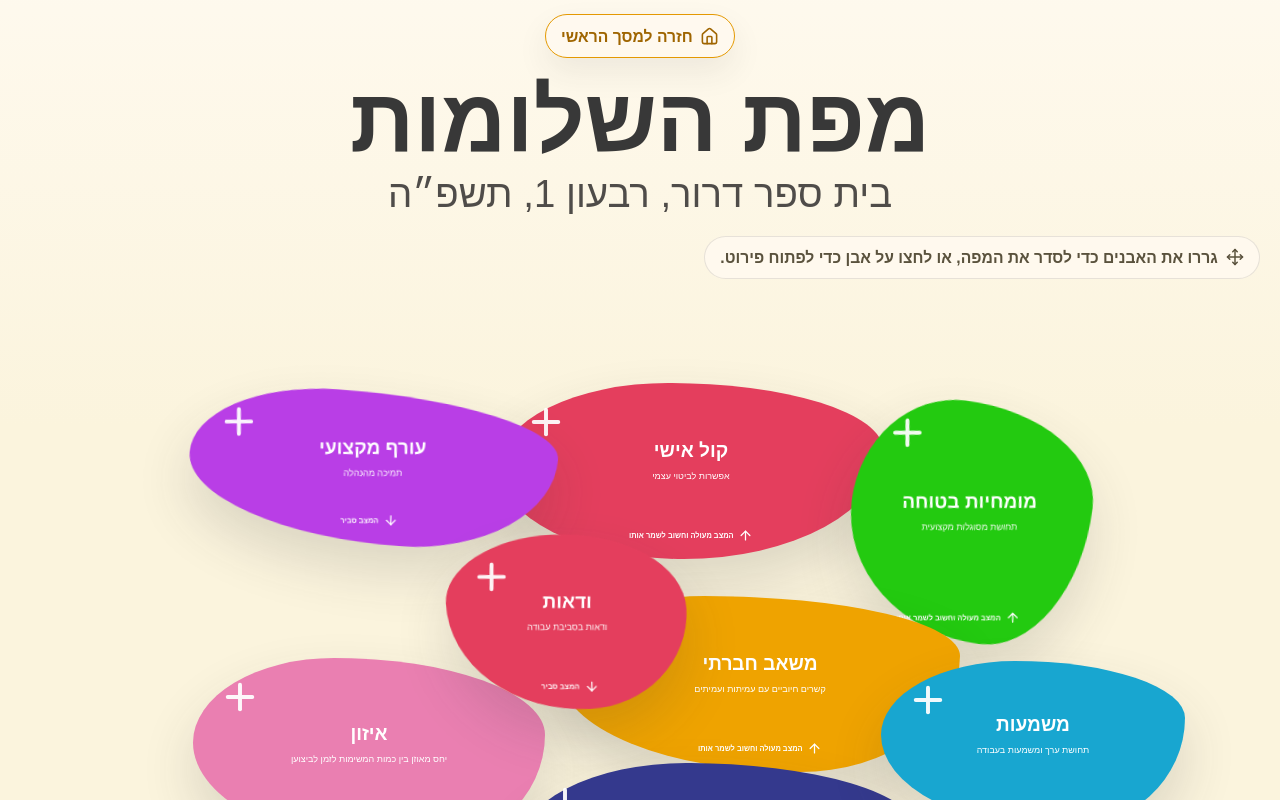
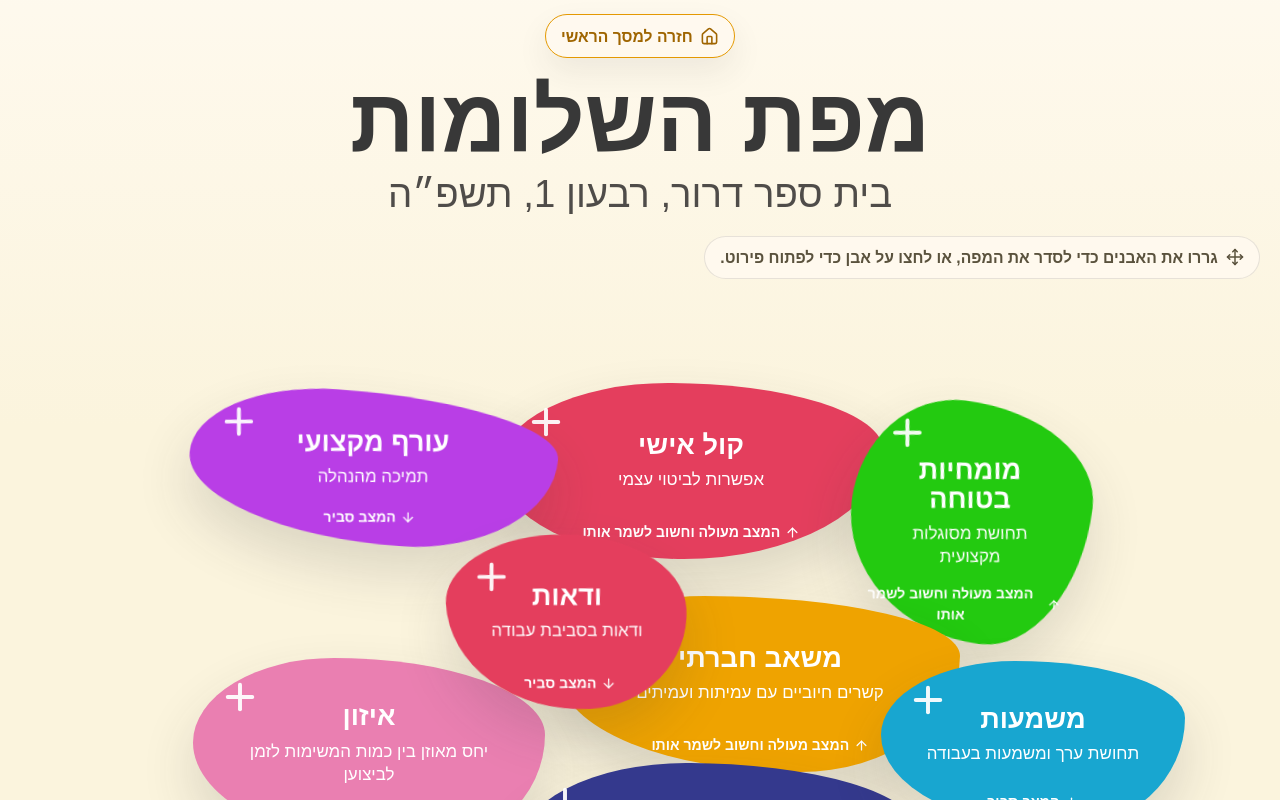
Before and after one commit to shteynu/shalomut-map-demo, a Next.js app: page /dashboard in a window 1280 px wide. Shown: the top 800 px of the page. Built offline with nearby package versions, Linux system fonts and the light colour scheme.

Commit message:
Revert "Feature: apply dynamic font shrink-to-fit to all stones and update styles to relative em values"
This reverts commit 289c11bbb7a618239ef3ecd66342c99d6a73c2a3.

```diff
--- a/src/app/globals.css
+++ b/src/app/globals.css
@@ -314,7 +314,7 @@ button:disabled {
 
 .metric-card strong {
   color: var(--navy);
-  font-size: 2.1em;
+  font-size: 2.1rem;
   line-height: 1;
 }
 
@@ -819,13 +819,13 @@ textarea {
 
 .survey-builder-metric-stone strong,
 .stone-page .metric-card strong {
-  font-size: clamp(2.3em, 4vw, 2.7em);
+  font-size: clamp(2.3rem, 4vw, 2.7rem);
   line-height: 1;
 }
 
 .survey-builder-metric-stone span,
 .stone-page .metric-card span {
-  font-size: 0.95em;
+  font-size: 0.95rem;
   margin-top: 0.35rem;
   font-weight: 700;
   line-height: 1.25;
@@ -834,7 +834,7 @@ textarea {
 .survey-builder-metric-stone small,
 .stone-page .metric-card small {
   color: rgba(255, 255, 255, 0.92);
-  font-size: 0.8em;
+  font-size: 0.8rem;
   margin-top: 0.25rem;
   line-height: 1.25;
 }
@@ -1560,7 +1560,7 @@ textarea {
 }
 
 .dashboard-map-blob-copy strong {
-  font-size: clamp(1.7em, 2vw, 2.25em);
+  font-size: clamp(1.7rem, 2vw, 2.25rem);
   font-weight: 800;
   line-height: 1.05;
 }
@@ -1568,7 +1568,7 @@ textarea {
 .dashboard-map-blob-copy span {
   display: block;
   margin-top: 0.55rem;
-  font-size: 1.06em;
+  font-size: 1.06rem;
   line-height: 1.38;
 }
 
@@ -1581,7 +1581,7 @@ textarea {
   align-items: center;
   justify-content: center;
   gap: 0.28rem;
-  font-size: 0.88em;
+  font-size: 0.88rem;
   font-weight: 700;
   text-align: center;
 }
@@ -1607,7 +1607,7 @@ textarea {
 
 .dashboard-single-blob-copy p {
   margin: 0;
-  font-size: clamp(1.05em, 1.35vw, 1.35em);
+  font-size: clamp(1.05rem, 1.35vw, 1.35rem);
   line-height: 1.68;
 }
 
@@ -1684,13 +1684,13 @@ textarea {
 }
 
 .dashboard-metric-blob strong {
-  font-size: clamp(3.2em, 6vw, 4.9em);
+  font-size: clamp(3.2rem, 6vw, 4.9rem);
   line-height: 1;
 }
 
 .dashboard-metric-blob p {
   margin: 0.8rem 0 0;
-  font-size: clamp(1em, 1.25vw, 1.25em);
+  font-size: clamp(1rem, 1.25vw, 1.25rem);
   line-height: 1.5;
 }
 
@@ -1724,13 +1724,13 @@ textarea {
 
 .dashboard-recommendation-blob h2 {
   margin: 0 0 0.8rem;
-  font-size: clamp(1.3em, 1.75vw, 1.95em);
+  font-size: clamp(1.3rem, 1.75vw, 1.95rem);
   line-height: 1.24;
 }
 
 .dashboard-recommendation-blob p {
   margin: 0;
-  font-size: clamp(0.92em, 1vw, 1.12em);
+  font-size: clamp(0.92rem, 1vw, 1.12rem);
   line-height: 1.5;
 }
 
--- a/src/components/app-shell.tsx
+++ b/src/components/app-shell.tsx
@@ -4,7 +4,6 @@ import Link from "next/link";
 import { usePathname } from "next/navigation";
 import type { ReactNode } from "react";
 import { Activity, ClipboardList, Home, Map, Send } from "lucide-react";
-import { useBlobFit } from "@/lib/use-blob-fit";
 
 const navItems = [
   { href: "/", label: "מרכז ניהול", icon: Home },
@@ -78,14 +77,11 @@ type MetricCardProps = {
 };
 
 export function MetricCard({ value, label, helper, className = "" }: MetricCardProps) {
-  const { containerRef, contentRef } = useBlobFit([value, label, helper]);
   return (
-    <article ref={containerRef as any} className={`metric-card ${className}`.trim()}>
-      <div ref={contentRef as any} style={{ display: "flex", flexDirection: "column", alignItems: "center", justifyContent: "center", width: "100%", height: "100%" }}>
-        <strong>{value}</strong>
-        <span>{label}</span>
-        <small>{helper}</small>
-      </div>
+    <article className={`metric-card ${className}`.trim()}>
+      <strong>{value}</strong>
+      <span>{label}</span>
+      <small>{helper}</small>
     </article>
   );
 }
--- a/src/components/dashboard-map-interactive.tsx
+++ b/src/components/dashboard-map-interactive.tsx
@@ -4,8 +4,7 @@ import type { CSSProperties, PointerEvent as ReactPointerEvent } from "react";
 import Link from "next/link";
 import { ArrowDown, ArrowUp, Plus } from "lucide-react";
 import { useCallback, useEffect, useMemo, useRef, useState } from "react";
-import { wellbeingDimensions, type WellbeingDimension } from "@/lib/demo-data";
-import { useBlobFit } from "@/lib/use-blob-fit";
+import { wellbeingDimensions } from "@/lib/demo-data";
 
 const DRAG_THRESHOLD = 6;
 const LAYOUT_STORAGE_KEY = "shalomut-map-stones-v2";
@@ -37,91 +36,6 @@ const zeroOffsets = wellbeingDimensions.reduce<StoneOffsetMap>((accumulator, dim
 
 function getDimensionHref(dimensionId: string) {
   return `/dashboard/${dimensionId}`;
-}
-
-function MapStone({
-  dimension,
-  offset,
-  draggingId,
-  onPointerDown,
-  onClick,
-  registerRef,
-}: {
-  dimension: WellbeingDimension;
-  offset: StoneOffset;
-  draggingId: string | null;
-  onPointerDown: (event: ReactPointerEvent<HTMLAnchorElement>) => void;
-  onClick: (event: React.MouseEvent<HTMLAnchorElement>) => void;
-  registerRef: (node: HTMLAnchorElement | null) => void;
-}) {
-  const { containerRef, contentRef } = useBlobFit([dimension.conceptLabel, dimension.subtitle, dimension.conceptStatusText]);
-
-  const setRefs = useCallback(
-    (node: HTMLAnchorElement | null) => {
-      containerRef.current = node;
-      registerRef(node);
-    },
-    [containerRef, registerRef],
-  );
-
-  const DirectionIcon = dimension.conceptStatusDirection === "up" ? ArrowUp : ArrowDown;
-  const dragX = offset.x;
-  const dragY = offset.y;
-
-  return (
-    <Link
-      ref={setRefs}
-      href={getDimensionHref(dimension.id)}
-      className={`dashboard-map-blob${draggingId === dimension.id ? " is-dragging" : ""}`}
-      style={
-        {
-          "--blob-rotate": `${dimension.conceptPosition.rotate}deg`,
-          "--blob-counter-rotate": `${dimension.conceptPosition.rotate * -1}deg`,
-          "--drag-x": `${dragX}px`,
-          "--drag-y": `${dragY}px`,
-          top: dimension.conceptPosition.top,
-          right: dimension.conceptPosition.right,
-          width: dimension.conceptPosition.width,
-          height: dimension.conceptPosition.height,
-          borderRadius: dimension.conceptPosition.radius,
-          backgroundColor: dimension.conceptColor,
-          zIndex: draggingId === dimension.id ? 20 : undefined,
-        } as CSSProperties
-      }
-      data-drag-x={Math.round(dragX)}
-      data-drag-y={Math.round(dragY)}
-      aria-label={`${dimension.conceptLabel}: ${dimension.subtitle}`}
-      draggable={false}
-      onPointerDown={onPointerDown}
-      onClick={onClick}
-      onDragStart={(event) => event.preventDefault()}
-    >
-      <div
-        ref={contentRef as any}
-        style={{
-          display: "flex",
-          flexDirection: "column",
-          alignItems: "center",
-          justifyContent: "center",
-          width: "100%",
-          height: "100%",
-          position: "relative",
-        }}
-      >
-        <span className="dashboard-map-blob-plus" aria-hidden="true">
-          <Plus size={42} strokeWidth={2.25} />
-        </span>
-        <span className="dashboard-map-blob-copy">
-          <strong>{dimension.conceptLabel}</strong>
-          <span>{dimension.subtitle}</span>
-        </span>
-        <span className="dashboard-map-blob-status">
-          <DirectionIcon size={15} aria-hidden="true" />
-          {dimension.conceptStatusText}
-        </span>
-      </div>
-    </Link>
-  );
 }
 
 function clamp(value: number, min: number, max: number) {
@@ -319,18 +233,52 @@ export function DashboardMapInteractive() {
   return (
     <section ref={stageRef} className={stageClassName} aria-label="מפת השלומות לפי ממדים">
       {wellbeingDimensions.map((dimension) => {
+        const DirectionIcon = dimension.conceptStatusDirection === "up" ? ArrowUp : ArrowDown;
         const offset = offsets[dimension.id] ?? zeroOffsets[dimension.id];
+        const dragX = offset.x;
+        const dragY = offset.y;
 
         return (
-          <MapStone
+          <Link
             key={dimension.id}
-            dimension={dimension}
-            offset={offset}
-            draggingId={draggingId}
+            ref={registerStoneRef(dimension.id)}
+            href={getDimensionHref(dimension.id)}
+            className={`dashboard-map-blob${draggingId === dimension.id ? " is-dragging" : ""}`}
+            style={
+              {
+                "--blob-rotate": `${dimension.conceptPosition.rotate}deg`,
+                "--blob-counter-rotate": `${dimension.conceptPosition.rotate * -1}deg`,
+                "--drag-x": `${dragX}px`,
+                "--drag-y": `${dragY}px`,
+                top: dimension.conceptPosition.top,
+                right: dimension.conceptPosition.right,
+                width: dimension.conceptPosition.width,
+                height: dimension.conceptPosition.height,
+                borderRadius: dimension.conceptPosition.radius,
+                backgroundColor: dimension.conceptColor,
+                zIndex: draggingId === dimension.id ? 20 : undefined,
+              } as CSSProperties
+            }
+            data-drag-x={Math.round(dragX)}
+            data-drag-y={Math.round(dragY)}
+            aria-label={`${dimension.conceptLabel}: ${dimension.subtitle}`}
+            draggable={false}
             onPointerDown={handlePointerDown(dimension.id)}
             onClick={handleClick(dimension.id)}
-            registerRef={registerStoneRef(dimension.id)}
-          />
+            onDragStart={(event) => event.preventDefault()}
+          >
+            <span className="dashboard-map-blob-plus" aria-hidden="true">
+              <Plus size={42} strokeWidth={2.25} />
+            </span>
+            <span className="dashboard-map-blob-copy">
+              <strong>{dimension.conceptLabel}</strong>
+              <span>{dimension.subtitle}</span>
+            </span>
+            <span className="dashboard-map-blob-status">
+              <DirectionIcon size={15} aria-hidden="true" />
+              {dimension.conceptStatusText}
+            </span>
+          </Link>
         );
       })}
     </section>
--- a/src/components/dashboard-mock.tsx
+++ b/src/components/dashboard-mock.tsx
@@ -4,8 +4,57 @@ import Link from "next/link";
 import { useState, useEffect, useRef } from "react";
 import { BarChart3, ChevronLeft, House, Lightbulb, Move } from "lucide-react";
 import { DashboardMapInteractive } from "@/components/dashboard-map-interactive";
-import { useBlobFit } from "@/lib/use-blob-fit";
 import { activeRound, organization, type ResponseMetric, type WellbeingDimension } from "@/lib/demo-data";
+
+function useBlobFit(dependencies: any[]) {
+  const containerRef = useRef<HTMLDivElement | HTMLElement | null>(null);
+  const contentRef = useRef<HTMLDivElement | null>(null);
+
+  useEffect(() => {
+    const container = containerRef.current;
+    const content = contentRef.current;
+    if (!container || !content) return;
+
+    const adjust = () => {
+      content.style.fontSize = "1em";
+
+      const containerRect = container.getBoundingClientRect();
+      const contentRect = content.getBoundingClientRect();
+
+      const W = containerRect.width;
+      const H = containerRect.height;
+      const w = contentRect.width;
+      const h = contentRect.height;
+
+      if (W === 0 || H === 0 || w === 0 || h === 0) return;
+
+      const widthRatio = w / W;
+      const heightRatio = h / H;
+      const diagonalRatio = Math.sqrt(widthRatio * widthRatio + heightRatio * heightRatio);
+
+      const maxSafeW = W - 32;
+      const maxSafeH = H - 32;
+
+      const scaleW = maxSafeW / w;
+      const scaleH = maxSafeH / h;
+      const scaleDiag = 0.83 / diagonalRatio;
+
+      const neededScale = Math.max(0.65, Math.min(1.0, scaleW, scaleH, scaleDiag));
+      content.style.fontSize = `${neededScale}em`;
+    };
+
+    adjust();
+
+    const resizeObserver = new ResizeObserver(adjust);
+    resizeObserver.observe(container);
+
+    return () => {
+      resizeObserver.disconnect();
+    };
+  }, dependencies);
+
+  return { containerRef, contentRef };
+}
 
 const recommendationBlobClasses = [
   "dashboard-recommendation-blob dashboard-recommendation-blob-top-left",
@@ -94,13 +143,12 @@ export function DashboardMapPage() {
 }
 
 export function DashboardDimensionPage({ dimension }: { dimension: WellbeingDimension }) {
-  const { containerRef, contentRef } = useBlobFit([dimension.summary]);
   return (
     <div className="dashboard-mock-page dashboard-detail-screen">
       <DashboardHeading title={`תמונת מצב | ${dimension.conceptLabel}`} />
 
-      <section ref={containerRef as any} className="dashboard-single-blob" style={{ backgroundColor: dimension.conceptColor }}>
-        <div ref={contentRef as any} className="dashboard-single-blob-copy">
+      <section className="dashboard-single-blob" style={{ backgroundColor: dimension.conceptColor }}>
+        <div className="dashboard-single-blob-copy">
           {dimension.summary.map((paragraph) => (
             <p key={paragraph}>{paragraph}</p>
           ))}
--- a/src/components/survey-builder-demo.tsx
+++ b/src/components/survey-builder-demo.tsx
@@ -4,7 +4,6 @@ import Link from "next/link";
 import { CheckCircle2, Clipboard, ClipboardList, Clock3, Copy, Eye, GripVertical, Plus, Settings2, ShieldCheck } from "lucide-react";
 import { useState, type CSSProperties } from "react";
 import { PageIntro } from "@/components/app-shell";
-import { useBlobFit } from "@/lib/use-blob-fit";
 import { activeRound, responseOptions, surveyQuestions, wellbeingDimensions } from "@/lib/demo-data";
 
 type BuilderQuestion = {
@@ -56,19 +55,6 @@ function getDimensionColor(dimensionId: string) {
 
 function createDraftId(prefix: string) {
   return `${prefix}-${Date.now()}-${Math.random().toString(16).slice(2, 7)}`;
-}
-
-function SurveySummaryStone({ stone }: { stone: { value: string | number; label: string; helper: string; className: string } }) {
-  const { containerRef, contentRef } = useBlobFit([stone.value, stone.label, stone.helper]);
-  return (
-    <article ref={containerRef as any} className={`metric-card survey-builder-metric-stone ${stone.className}`}>
-      <div ref={contentRef as any} style={{ display: "flex", flexDirection: "column", alignItems: "center", justifyContent: "center", width: "100%", height: "100%" }}>
-        <strong>{stone.value}</strong>
-        <span>{stone.label}</span>
-        <small>{stone.helper}</small>
-      </div>
-    </article>
-  );
 }
 
 export function SurveyBuilderDemo() {
@@ -188,7 +174,11 @@ export function SurveyBuilderDemo() {
 
       <section className="metric-grid survey-builder-metric-grid" aria-label="תקציר שאלון">
         {summaryStones.map((stone) => (
-          <SurveySummaryStone key={stone.label} stone={stone} />
+          <article key={stone.label} className={`metric-card survey-builder-metric-stone ${stone.className}`}>
+            <strong>{stone.value}</strong>
+            <span>{stone.label}</span>
+            <small>{stone.helper}</small>
+          </article>
         ))}
       </section>
 
--- a/src/lib/use-blob-fit.ts
+++ /dev/null
@@ -1,57 +0,0 @@
-"use client";
-
-import { useEffect, useRef } from "react";
-
-export function useBlobFit(dependencies: any[]) {
-  const containerRef = useRef<HTMLElement | null>(null);
-  const contentRef = useRef<HTMLDivElement | null>(null);
-
-  useEffect(() => {
-    const container = containerRef.current;
-    const content = contentRef.current;
-    if (!container || !content) return;
-
-    const adjust = () => {
-      // Reset first to read actual unscaled size
-      content.style.fontSize = "1em";
-
-      const containerRect = container.getBoundingClientRect();
-      const contentRect = content.getBoundingClientRect();
-
-      const W = containerRect.width;
-      const H = containerRect.height;
-      const w = contentRect.width;
-      const h = contentRect.height;
-
-      if (W === 0 || H === 0 || w === 0 || h === 0) return;
-
-      const widthRatio = w / W;
-      const heightRatio = h / H;
-      const diagonalRatio = Math.sqrt(widthRatio * widthRatio + heightRatio * heightRatio);
-
-      // Safe bounds inside the organic colored border radius.
-      // Organic shapes shave off corners, so we aim for a centered bounding box.
-      const maxSafeW = W * 0.72;
-      const maxSafeH = H * 0.72;
-
-      const scaleW = maxSafeW / w;
-      const scaleH = maxSafeH / h;
-      const scaleDiag = 0.75 / diagonalRatio;
-
-      // Allow scaling down to 0.35em to prevent any overflow.
-      const neededScale = Math.max(0.35, Math.min(1.0, scaleW, scaleH, scaleDiag));
-      content.style.fontSize = `${neededScale}em`;
-    };
-
-    adjust();
-
-    const resizeObserver = new ResizeObserver(adjust);
-    resizeObserver.observe(container);
-
-    return () => {
-      resizeObserver.disconnect();
-    };
-  }, dependencies);
-
-  return { containerRef, contentRef };
-}
```
